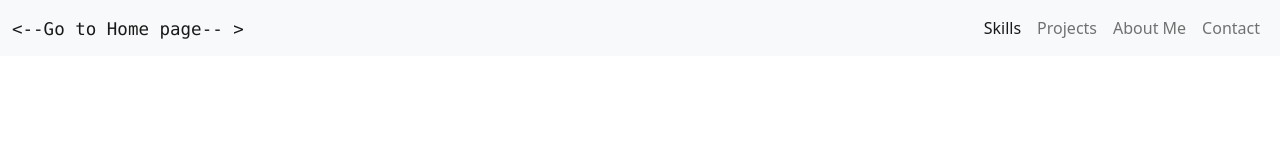
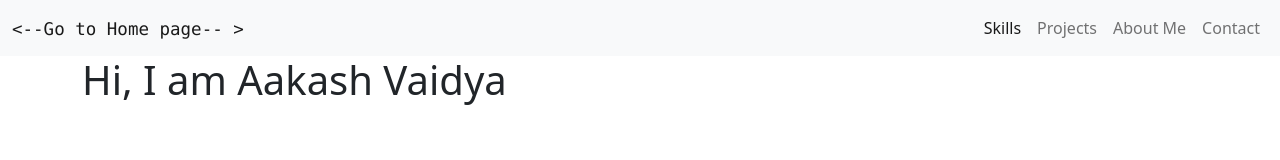
Before and after one commit to akashisvaidya/portfolio, a plain HTML site: page index.html in a window 1280 px wide. Drawn offline with nearby package versions, Linux system fonts and the light colour scheme.

Commit message:
for the testing purpose

```diff
--- a/index.html
+++ b/index.html
@@ -54,7 +54,12 @@
         </nav>
 
       <!-- hero section -->
-
+        <div class="container">
+            <div class="col-lg-6 .col-md-6 .col-sm-12"><h1>
+                Hi, I am Aakash Vaidya
+            </h1></div>
+            <div class="col-lg-6"></div>
+        </div>
       <!-- skills -->
 
       <!-- projects -->
```
